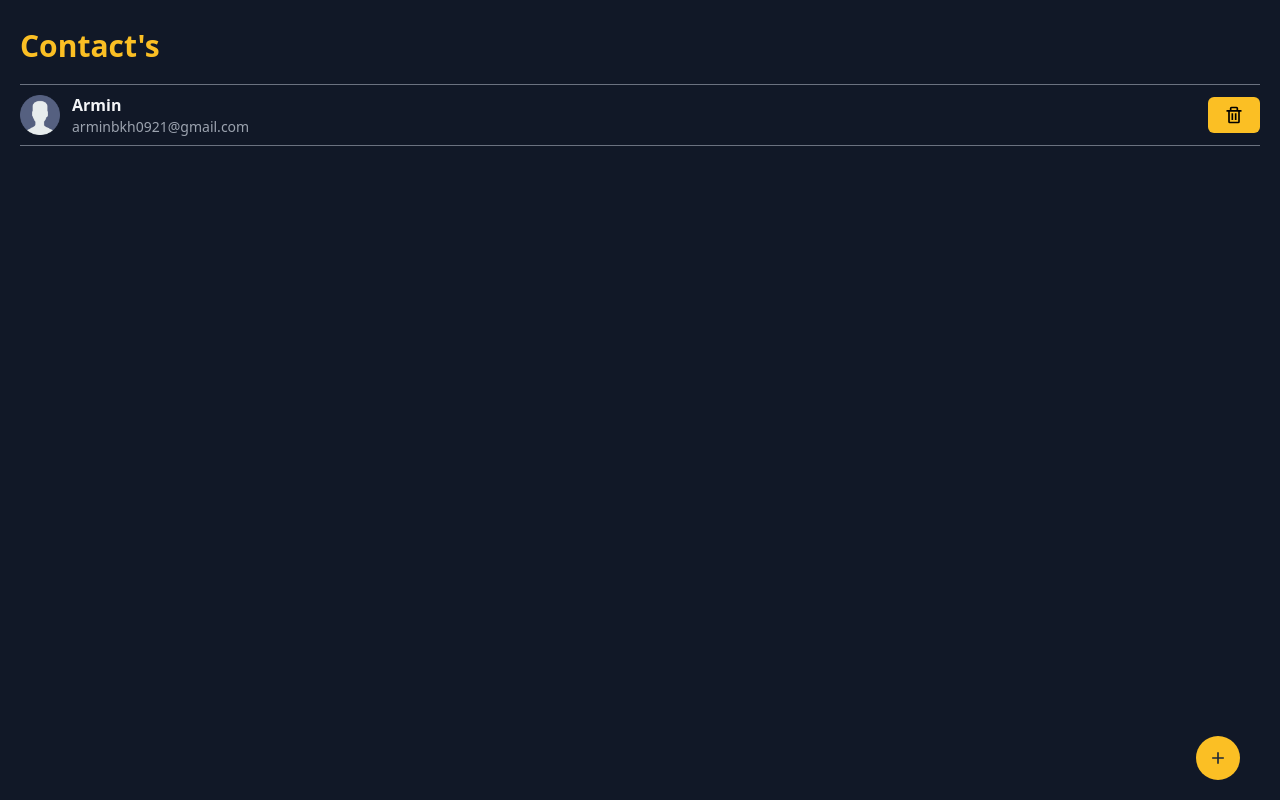
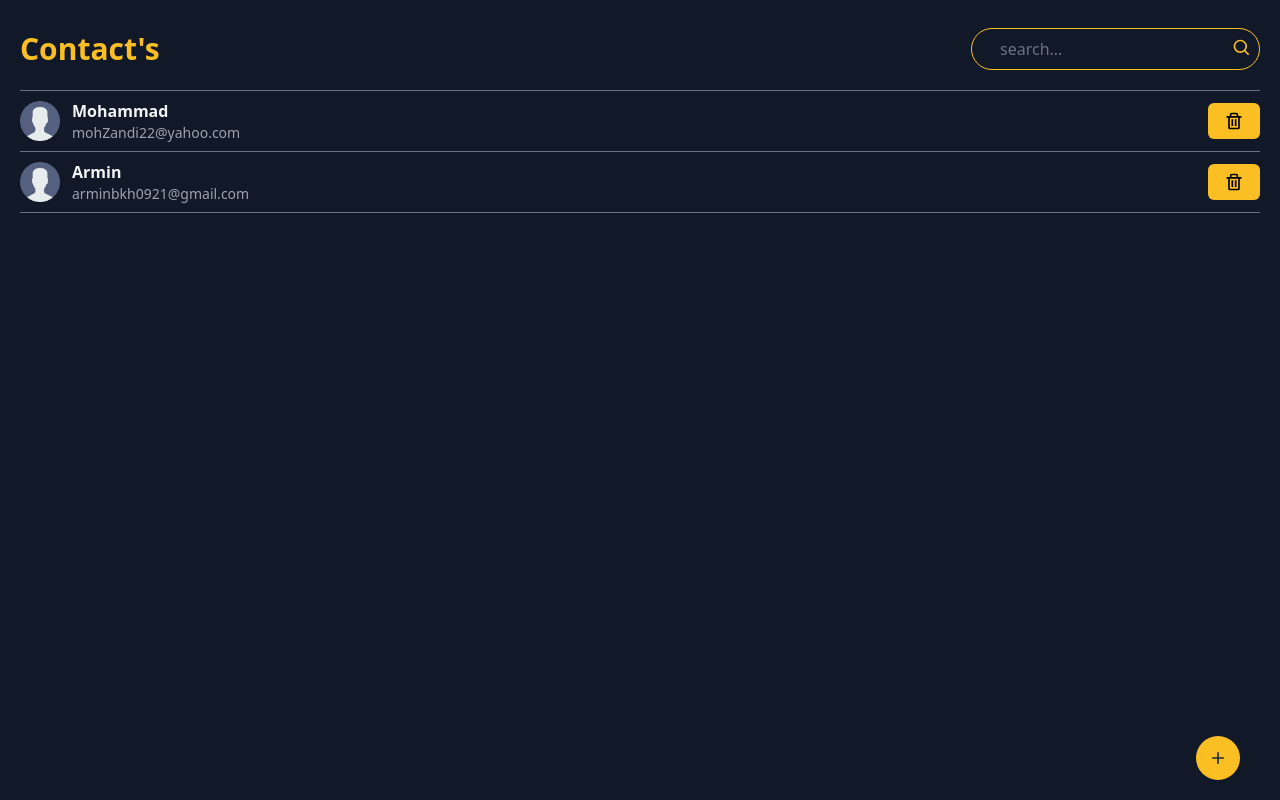
Before and after one commit to armin-bkh/contacts-app-react-js, a React (Create React App) app: page / in a window 1280 px wide. Built offline with nearby package versions, Linux system fonts and the light colour scheme; data requests are answered from the project's data file.

Commit message:
add searchbar to the app and develope searchContactHandler based by name and email

```diff
--- a/src/Components/CantactList/ContactList.jsx
+++ b/src/Components/CantactList/ContactList.jsx
@@ -1,46 +1,71 @@
 import Contact from "./Contact/Contact";
 import { Link } from "react-router-dom";
-import { BiPlus } from "react-icons/bi";
+import { BiPlus, BiSearch } from "react-icons/bi";
 import { useEffect, useState } from "react";
-import getAllContacts from '../../Services/getAllContacts';
-import deleteContact from '../../Services/deleteContact';
+import getAllContacts from "../../Services/getAllContacts";
+import deleteContact from "../../Services/deleteContact";
 
 const ContactList = ({ history }) => {
   const [contacts, setContacts] = useState(null);
+  const [contactList, setContactList] = useState(null);
+  const [search, setSearch] = useState('');
 
-  useEffect(()=>{
-    const getContacts = async () =>{
-      try{
+  useEffect(() => {
+    const getContacts = async () => {
+      try {
         const { data } = await getAllContacts();
         setContacts(data);
-        if(!data.length) history.push("/add-contact")
-      } catch(err) {}
-    }
+        setContactList(data);
+        if (!data.length) history.push("/add-contact");
+      } catch (err) {}
+    };
     getContacts();
-  }, [])
+  }, []);
+
 
   const removeContactHandler = async (id) => {
-    try{
+    try {
       await deleteContact(id);
-      const filteredContacts = contacts.filter(ct => ct.id !== id);
+      const filteredContacts = contacts.filter((ct) => ct.id !== id);
       setContacts(filteredContacts);
-      if(!filteredContacts.length) history.push("/add-contact")
-    } catch(err) {}
+      setContactList(filteredContacts);
+      if (!filteredContacts.length) history.push("/add-contact");
+    } catch (err) {}
+  };
+
+  const searchContactsHandler = (e) => {
+    setSearch(e.target.value);
+    if(!e.target.value.length){
+      setContactList(contacts);
+      return;
     }
+    const searchedContact = contacts.filter(ct => Object.values(ct).join(" ").toLowerCase().includes(e.target.value.toLowerCase()));
+    setContactList(searchedContact);
+  };
 
   return (
     <section className={`relative min-h-full py-5 overflow-y-auto`}>
-      <h1 className={`text-3xl mb-5 text-yellow-400 font-bold`}>Contact's</h1>
+      <header className={`flex  mb-5 items-center justify-between`}>
+      <h1 className={`text-3xl text-yellow-400 font-bold`}>Contact's</h1>
+      <div className={`relative`}>
+        <input className={`border border-yellow-400 px-7 py-2 bg-transparent placeholder-gray-500
+         outline-none text-gray-300 rounded-full`}
+        placeholder="search..." type="text" value={search} onChange={searchContactsHandler} />
+        <BiSearch className={`absolute right-2 text-xl bottom-3 text-yellow-400`} />
+      </div>
+      </header>
       <ul className={contacts && "border-t border-gray-500"}>
-        {contacts
-          ? contacts.map((contact) => (
+        {contactList ? (
+          contactList.map((contact) => (
             <Contact
               key={contact.id}
               contact={contact}
               onDelete={() => removeContactHandler(contact.id)}
             />
           ))
-          : <h1 className={`text-yellow-400 text-5xl text-center`}>Loading...</h1>}
+        ) : (
+          <h1 className={`text-yellow-400 text-5xl text-center`}>Loading...</h1>
+        )}
       </ul>
       <Link
         to="/add-contact"
--- a/src/Server/db.json
+++ b/src/Server/db.json
@@ -1,9 +1,14 @@
 {
   "contacts": [
     {
+      "name": "Mohammad",
+      "email": "mohZandi22@yahoo.com",
+      "id": 2
+    },
+    {
       "name": "Armin",
       "email": "arminbkh0921@gmail.com",
-      "id": 1
+      "id": 3
     }
   ]
 }
```
Lines whose indentation alone changed are shown as unchanged.
